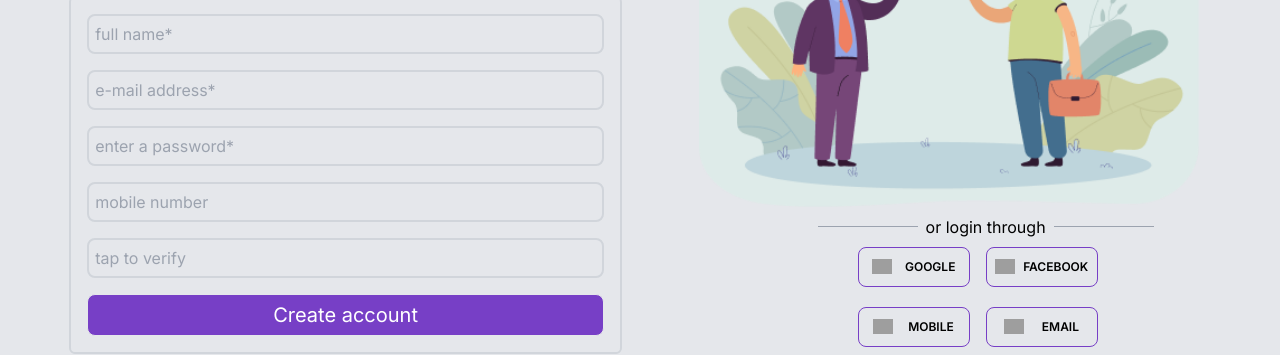
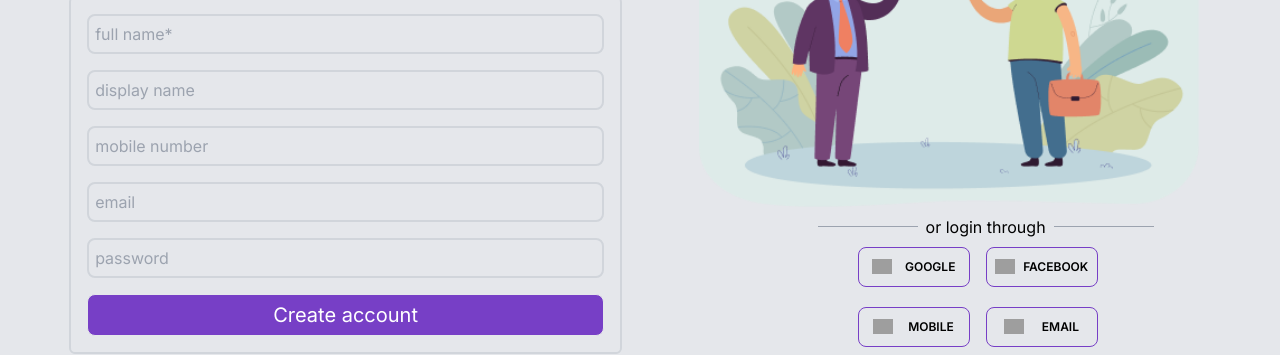
Before and after one commit to morajdhwaj/retired-but-ready, a Next.js app: page /register in a window 1280 px wide. Shown: the part 188-543 px from the top of the page. Built offline with nearby package versions, Linux system fonts and the light colour scheme; grey boxes are pictures that could not be loaded.

Commit message:
[ADD] integrate API for Register and login Page

```diff
--- a/package.json
+++ b/package.json
@@ -9,9 +9,11 @@
     "lint": "next lint"
   },
   "dependencies": {
+    "axios": "^1.6.3",
     "next": "14.0.4",
     "react": "^18",
     "react-dom": "^18",
+    "react-hot-toast": "^2.4.1",
     "react-icons": "^4.12.0",
     "react-select": "^5.8.0"
   },
--- a/src/app/(pages)/login/page.js
+++ b/src/app/(pages)/login/page.js
@@ -1,11 +1,15 @@
 "use client";
 import Navbar from "@/app/components/Navbar";
 import PopUp from "@/app/components/PopUp";
+import axios from "axios";
 import { useRouter } from "next/navigation";
 import React, { useState } from "react";
+import toast from "react-hot-toast";
 
 const page = () => {
   const [showModal, setShowModal] = useState(false);
+  const [email, setEmail] = useState("");
+  const [password, setPassword] = useState("");
   const router = useRouter();
 
   const handleModal = () => {
@@ -13,6 +17,26 @@ const page = () => {
     showModal && router.push("/profile-setup");
   };
 
+  const handleLogin = () => {
+    const options = {
+      method: "POST",
+      url: "https://retpro.catax.me/user/login",
+      headers: { "Content-Type": "application/json" },
+      data: { user_email: email, user_password: password },
+    };
+
+    axios
+      .request(options)
+      .then(function (response) {
+        console.log(response.data);
+        toast.success(response?.data?.message);
+        handleModal();
+      })
+      .catch(function (error) {
+        console.error(error);
+        toast.error("Something wrong");
+      });
+  };
   return (
     <div className="  bg-gray-200  ">
       <Navbar />
@@ -85,12 +109,16 @@ const page = () => {
 
           <div className="  h-auto mt-5 rounded-md p-5  border-2 border-gray-300 flex flex-col gap-5  w-[650px] hover:border-2 hover:border-blue-600">
             <input
-              type="text"
-              placeholder="Your full name"
+              type="email"
+              value={email}
+              onChange={(e) => setEmail(e.target.value)}
+              placeholder="Email"
               className="mt-5   w-[600px] border-2 rounded-md bg-gray-200 border-gray-300 p-1 flex items-center hover:border-2 hover:border-blue-600 hover:border-b-2"
             />
             <input
-              type="password"
+              type="text"
+              value={password}
+              onChange={(e) => setPassword(e.target.value)}
               placeholder="Password"
               className=" w-[600px] border-2  bg-gray-200 border-gray-300 p-1 flex items-center rounded-md hover:border-2 hover:border-blue-600 hover:border-b-2 "
             />
@@ -100,7 +128,7 @@ const page = () => {
               </h3>
             </div>
             <button
-              onClick={handleModal}
+              onClick={handleLogin}
               className="border-2 bg-[#773FC6] rounded-lg p-2 w-[600px] text-xl text-center  text-white flex justify-center items-center"
             >
               Login
--- a/src/app/(pages)/register/page.js
+++ b/src/app/(pages)/register/page.js
@@ -1,17 +1,52 @@
 "use client";
 import Navbar from "@/app/components/Navbar";
 import PopUp from "@/app/components/PopUp";
+import axios from "axios";
 import { useRouter } from "next/navigation";
 import React from "react";
 import { useState } from "react";
+import toast from "react-hot-toast";
 
 const page = () => {
   const [showModal, setShowModal] = useState(false);
+  const [userName, setUserName] = useState("");
+  const [displayName, setDisplayName] = useState("");
+  const [mobile, setMobile] = useState("");
+  const [email, setEmail] = useState("");
+  const [password, setPassword] = useState("");
+
   const router = useRouter();
 
   const handleModal = () => {
     setShowModal(true);
     showModal && router.push("/login");
+  };
+
+  const handleRegister = () => {
+    const options = {
+      method: "POST",
+      url: "https://retpro.catax.me/user/register",
+      headers: { "Content-Type": "application/json" },
+      data: {
+        user_mobile: mobile,
+        user_email: email,
+        user_fullname: userName,
+        user_display_name: displayName,
+        user_password: password,
+      },
+    };
+
+    axios
+      .request(options)
+      .then(function (response) {
+        console.log(response.data);
+        toast.success(response.data.message);
+        handleModal();
+      })
+      .catch(function (error) {
+        console.error(error);
+        toast.error(error.response.data.detail);
+      });
   };
 
   return (
@@ -25,32 +60,42 @@ const page = () => {
           <br />
           <div className="border-2 border-gray-300 w-[80%] rounded-md  hover:border-blue-500 hover:shadow-sm p-4 ">
             <input
+              value={userName}
+              onChange={(e) => setUserName(e.target.value)}
               type="text"
               placeholder="full name*"
               className="mb-4 bg-gray-200 border-gray-300 border-2 text-md rounded-lg block w-full h-10 p-1.5 hover:border-blue-500"
             />
             <input
               type="text"
-              placeholder="e-mail address*"
+              value={displayName}
+              onChange={(e) => setDisplayName(e.target.value)}
+              placeholder="display name"
               className="mb-4 bg-gray-200  border-gray-300 border-2  text-md rounded-lg block w-full h-10 p-1.5 hover:border-blue-500 "
             />
             <input
               type="text"
-              placeholder="enter a password*"
+              value={mobile}
+              onChange={(e) => setMobile(e.target.value)}
+              placeholder="mobile number"
               className="mb-4 bg-gray-200 border-gray-300 border-2  text-md rounded-lg block w-full  h-10 p-1.5 hover:border-blue-500"
             />
             <input
-              type="text"
-              placeholder="mobile number"
+              type="email"
+              value={email}
+              onChange={(e) => setEmail(e.target.value)}
+              placeholder="email"
               className="mb-4 bg-gray-200  border-gray-300 border-2 text-md rounded-lg block w-full h-10 p-1.5 hover:border-blue-500"
             />
             <input
               type="text"
-              placeholder="tap to verify"
+              value={password}
+              onChange={(e) => setPassword(e.target.value)}
+              placeholder="password"
               className="mb-4 bg-gray-200 border-gray-300 border-2 text-md rounded-lg block w-full h-10 p-1.5  hover:border-blue-500 hover:rounded-none "
             />
             <button
-              onClick={handleModal}
+              onClick={handleRegister}
               className="bg-[#773FC6] mp-4 w-full p-1.5 rounded-lg border hover:border-blue-500 hover:rounded-lg text-white  text-xl"
             >
               Create account
--- a/src/app/layout.js
+++ b/src/app/layout.js
@@ -1,17 +1,23 @@
 import { Inter } from "next/font/google";
 import "./globals.css";
+import { Toaster } from "react-hot-toast";
 
 const inter = Inter({ subsets: ["latin"] });
 
 export const metadata = {
-  title: "Retired But Ready",
+  title: "RetPro",
   description: "Generated by create next app",
 };
 
 export default function RootLayout({ children }) {
   return (
     <html lang="en">
-      <body className={inter.className}>{children}</body>
+      <body className={inter.className}>
+        <div>
+          {children}
+          <Toaster position="top-right" />
+        </div>
+      </body>
     </html>
   );
 }
```
Also changed, not shown: 1 other file (tests, documents, lock files or other folders).
